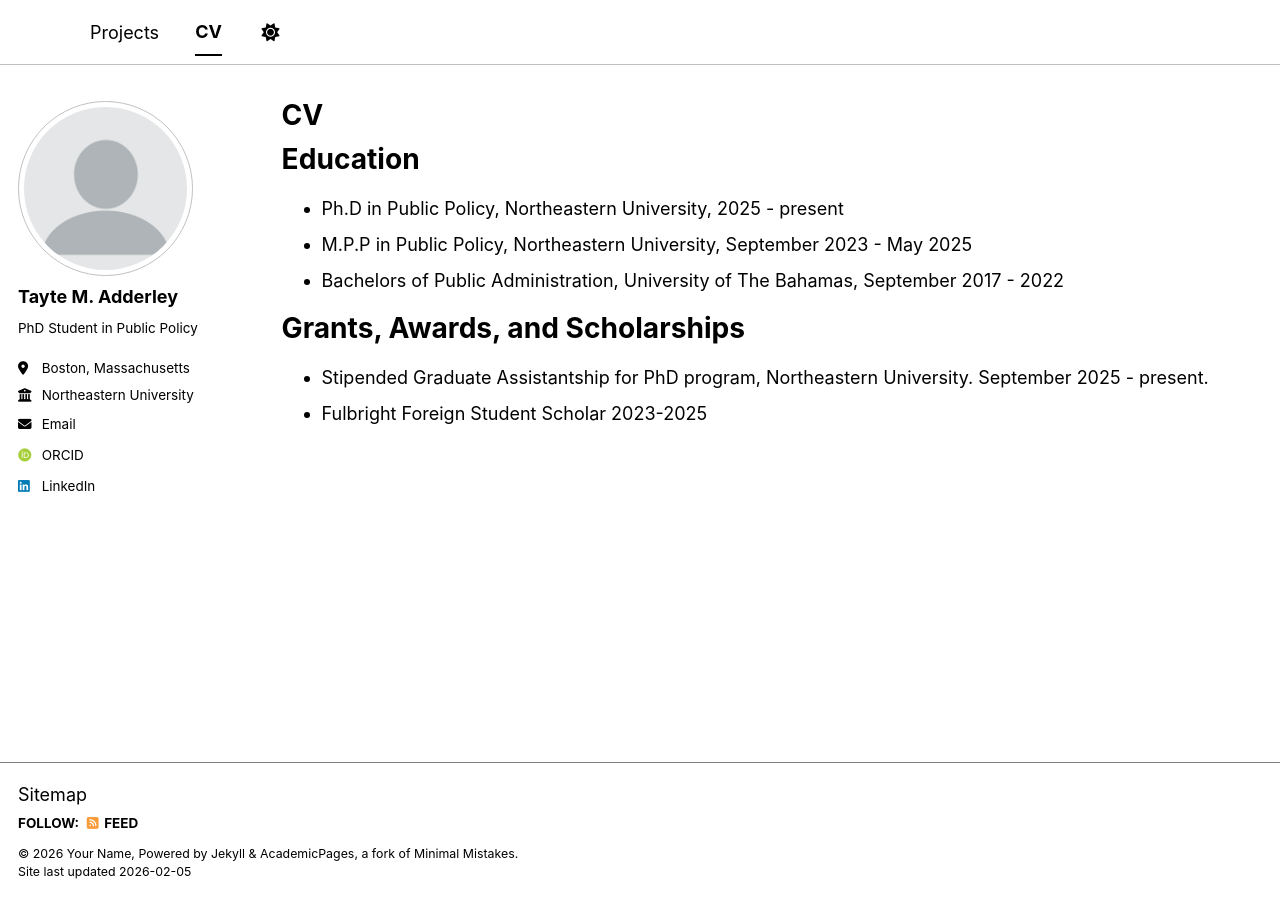
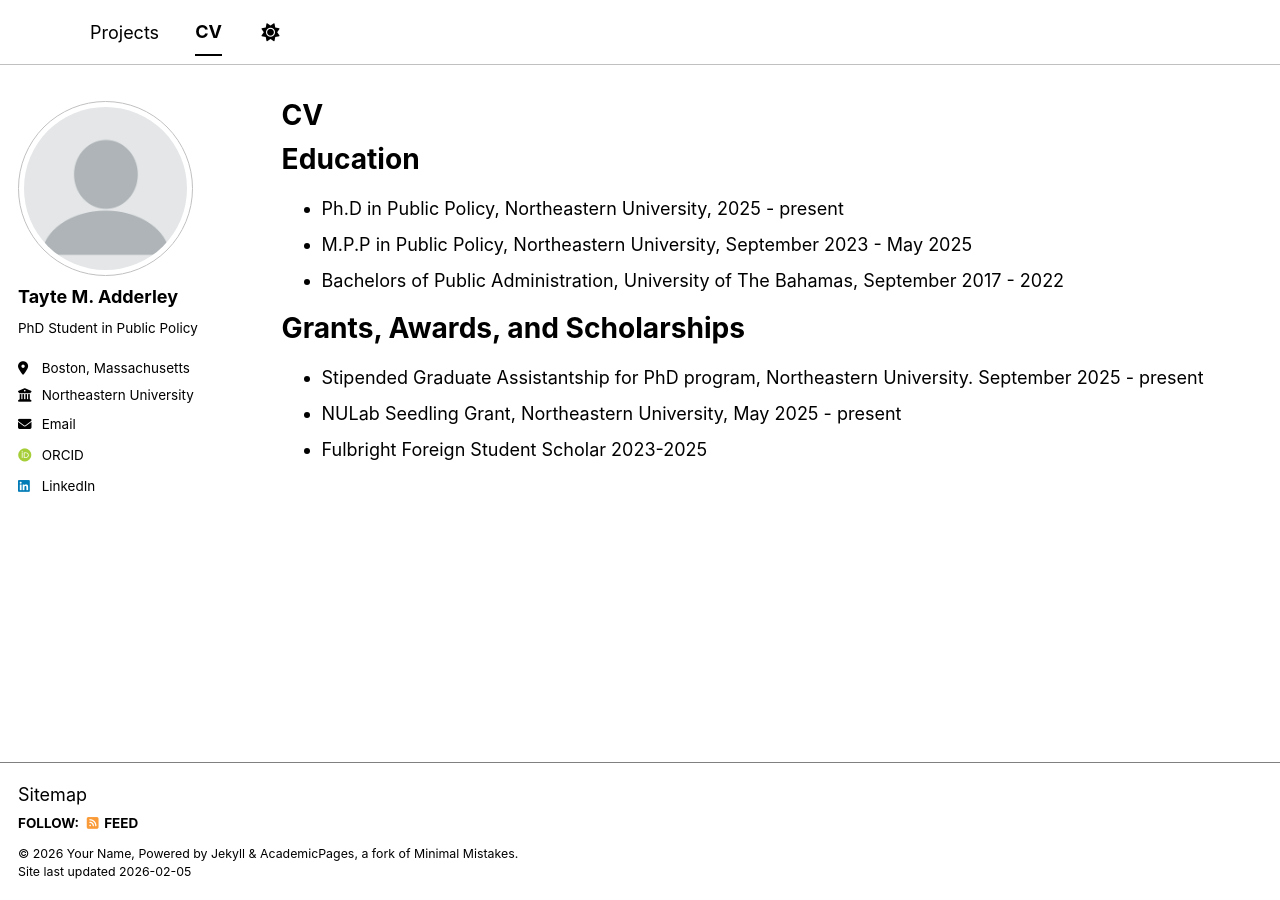
Before and after one commit to tayteadderley/tayteadderley.github.io, a Jekyll site: the page built from _pages/cv.md, in a window 1280 px wide. Built offline with Jekyll 4.4.1, drawn with Linux system fonts in a browser that asks for light colours; some web fonts are replaced; a script bundle is joined from its source files by our own code; library files that are not in the unit come from our copies.

Commit message:
Update cv.md

```diff
--- a/_pages/cv.md
+++ b/_pages/cv.md
@@ -15,5 +15,6 @@
 
 Grants, Awards, and Scholarships
 ======
-* Stipended Graduate Assistantship for PhD program, Northeastern University. September 2025 - present.
+* Stipended Graduate Assistantship for PhD program, Northeastern University. September 2025 - present
+* NULab Seedling Grant, Northeastern University, May 2025 - present
 * Fulbright Foreign Student Scholar 2023-2025
```
